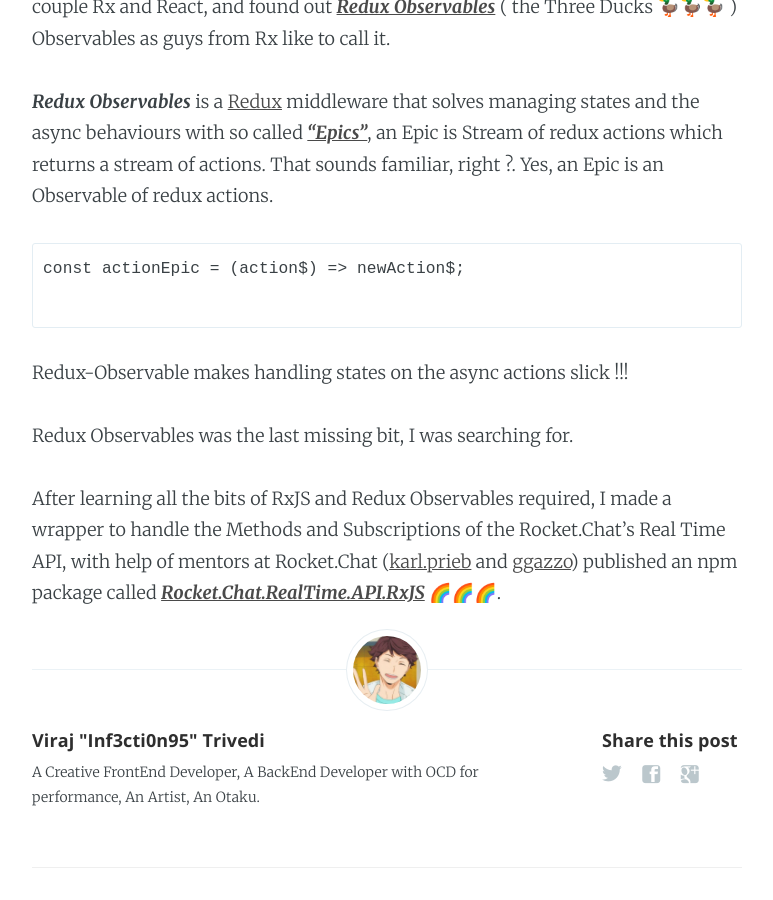
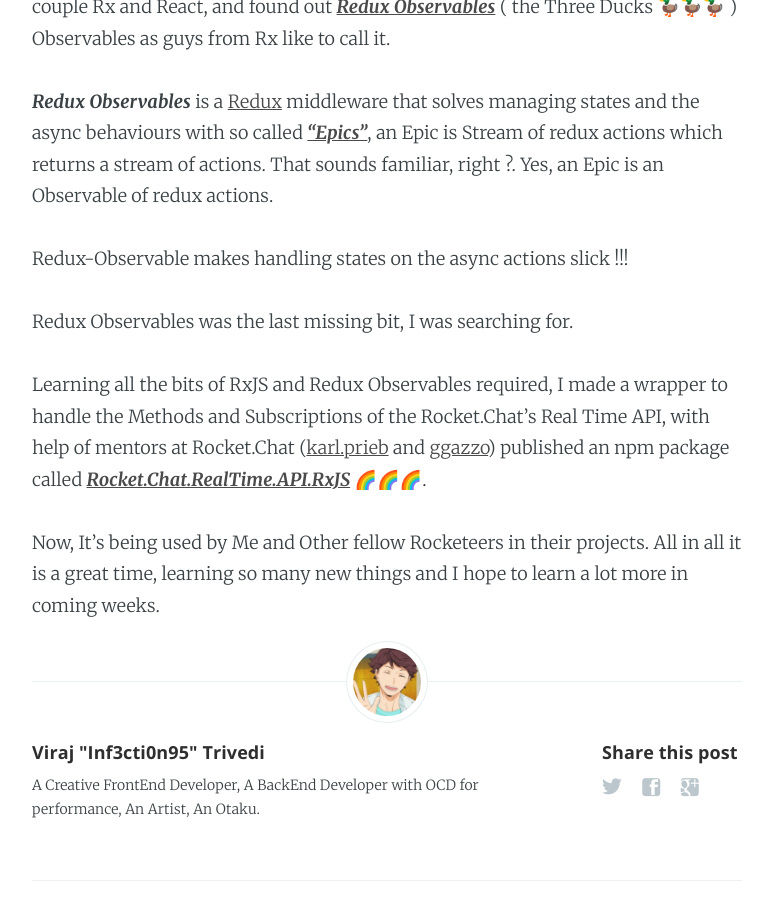
Before and after one commit to inf3cti0n95/Otaku-Codes, a Jekyll site: the page built from _posts/2017-07-01-summer-coding-with-rocket-chat-the-async-conundrum.markdown, in a window 1280 px wide and 900 px high, scrolled down 2749 px. Shown: the whole window, without its empty margins (253-1026 px from the left). Built offline with Jekyll 4.4.1, drawn with Linux system fonts in a browser that asks for light colours; comment, search, counter and statistics services are not loaded.

Commit message:
Update 2017-07-01-summer-coding-with-rocket-chat-the-async-conundrum.markdown

````diff
--- a/_posts/2017-07-01-summer-coding-with-rocket-chat-the-async-conundrum.markdown
+++ b/_posts/2017-07-01-summer-coding-with-rocket-chat-the-async-conundrum.markdown
@@ -60,13 +60,10 @@
 
 ***Redux Observables*** is a [Redux](http://redux.js.org/) middleware that solves managing states and the async behaviours with so called [***"Epics"***](https://redux-observable.js.org/docs/basics/Epics.html), an Epic is Stream of redux actions which returns a stream of actions. That sounds familiar, right ?. Yes, an Epic is an Observable of redux actions.
 
-```
-const actionEpic = (action$) => newAction$;
-
-```
-
 Redux-Observable makes handling states on the async actions slick !!!
 
 Redux Observables was the last missing bit, I was searching for.
 
-After learning all the bits of RxJS and Redux Observables required, I made a wrapper to handle the Methods and Subscriptions of the Rocket.Chat's Real Time API, with help of mentors at Rocket.Chat ([karl.prieb](https://github.com/karlprieb) and [ggazzo](https://github.com/ggazzo)) published an npm package called [***Rocket.Chat.RealTime.API.RxJS***](https://www.npmjs.com/package/rocket.chat.realtime.api.rxjs) 🌈🌈🌈.
+Learning all the bits of RxJS and Redux Observables required, I made a wrapper to handle the Methods and Subscriptions of the Rocket.Chat's Real Time API, with help of mentors at Rocket.Chat ([karl.prieb](https://github.com/karlprieb) and [ggazzo](https://github.com/ggazzo)) published an npm package called [***Rocket.Chat.RealTime.API.RxJS***](https://www.npmjs.com/package/rocket.chat.realtime.api.rxjs) 🌈🌈🌈.
+
+Now, It's being used by Me and Other fellow Rocketeers in their projects. All in all it is a great time, learning so many new things and I hope to learn a lot more in coming weeks.
````
